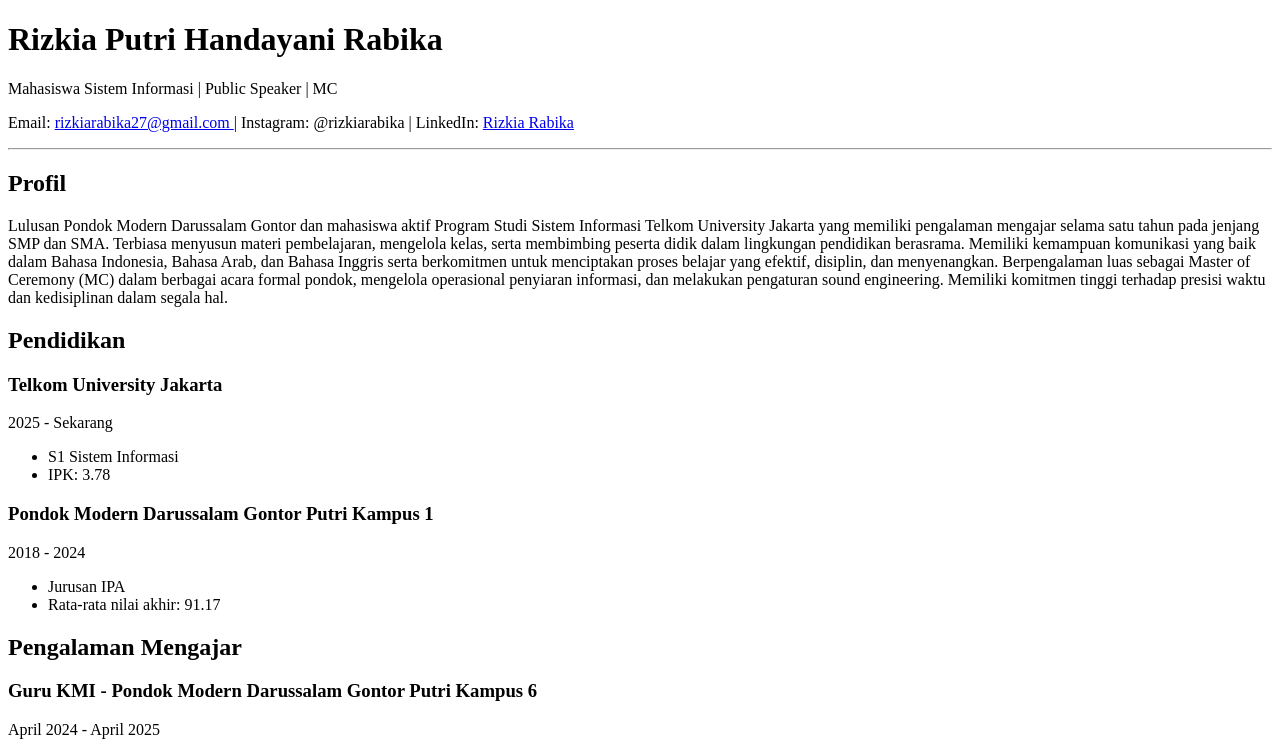
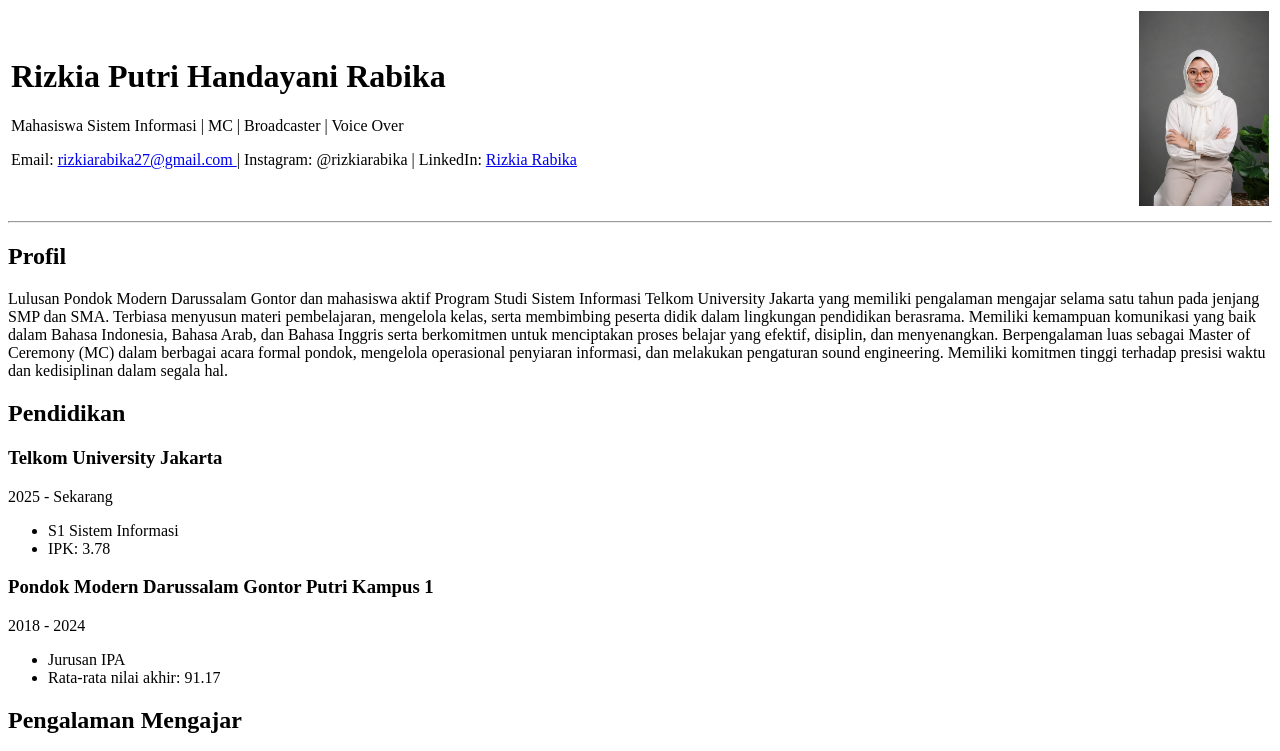
Before and after one commit to rizkiarabika/CV-Rizkia-Rabika, a plain HTML site: page index.html in a window 1280 px wide. Shown: the top 751 px of the page. Drawn offline with Linux system fonts and the light colour scheme.

Commit message:
Add files via upload

```diff
--- a/index.html
+++ b/index.html
@@ -6,12 +6,37 @@
 
 <body>
 
-    <h1>Rizkia Putri Handayani Rabika</h1>
-    <p>Mahasiswa Sistem Informasi | Public Speaker | MC</p>
+   <table width="100%">
+    <tr>
+        <td>
+            <h1>Rizkia Putri Handayani Rabika</h1>
 
-    <p> Email: <a href="mailto:rizkiarabika27@gmail.com"> rizkiarabika27@gmail.com </a> | Instagram: @rizkiarabika | LinkedIn: <a href="https://www.linkedin.com/in/rizkia-rabika-574a02375/" target="_blank"> Rizkia Rabika </a> </p>
+            <p>
+                Mahasiswa Sistem Informasi | MC | Broadcaster | Voice Over
+            </p>
 
-    <hr>
+            <p>
+                Email:
+                <a href="mailto:rizkiarabika27@gmail.com">
+                    rizkiarabika27@gmail.com
+                </a>
+                |
+                Instagram: @rizkiarabika
+                |
+                LinkedIn:
+                <a href="https://www.linkedin.com/in/rizkia-rabika-574a02375/" target="_blank">
+                    Rizkia Rabika
+                </a>
+            </p>
+        </td>
+
+         <td align="right">
+            <img src="rizkia.jpg" alt="Foto Profil Rizkia" width="130">
+        </td>
+    </tr>
+</table>
+
+<hr>
 
     <h2>Profil</h2>
     <p>
```
Also changed, not shown: rizkia.jpg (added).
